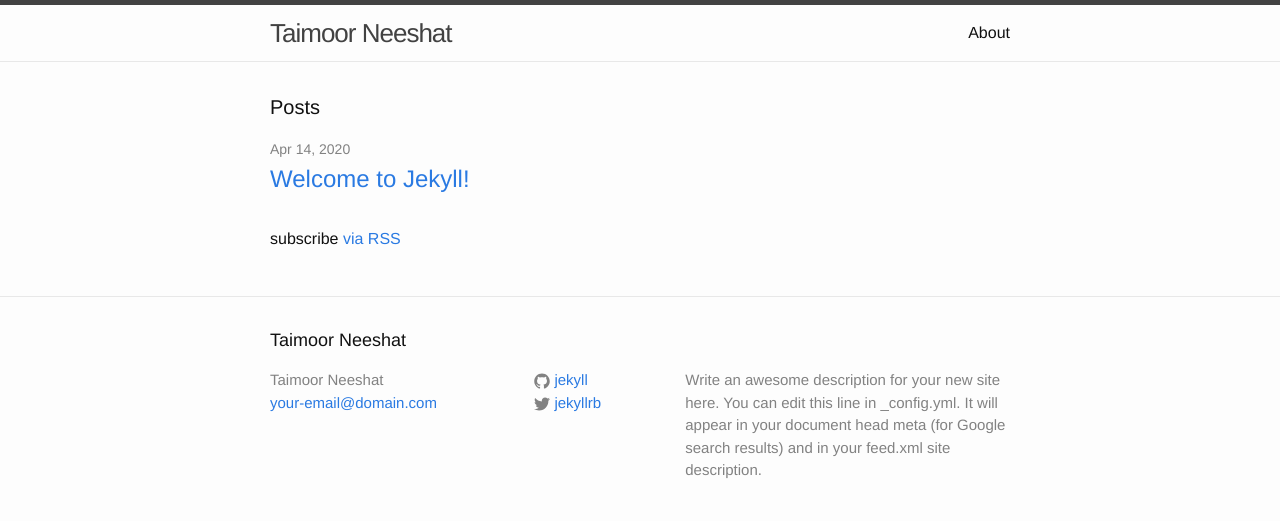
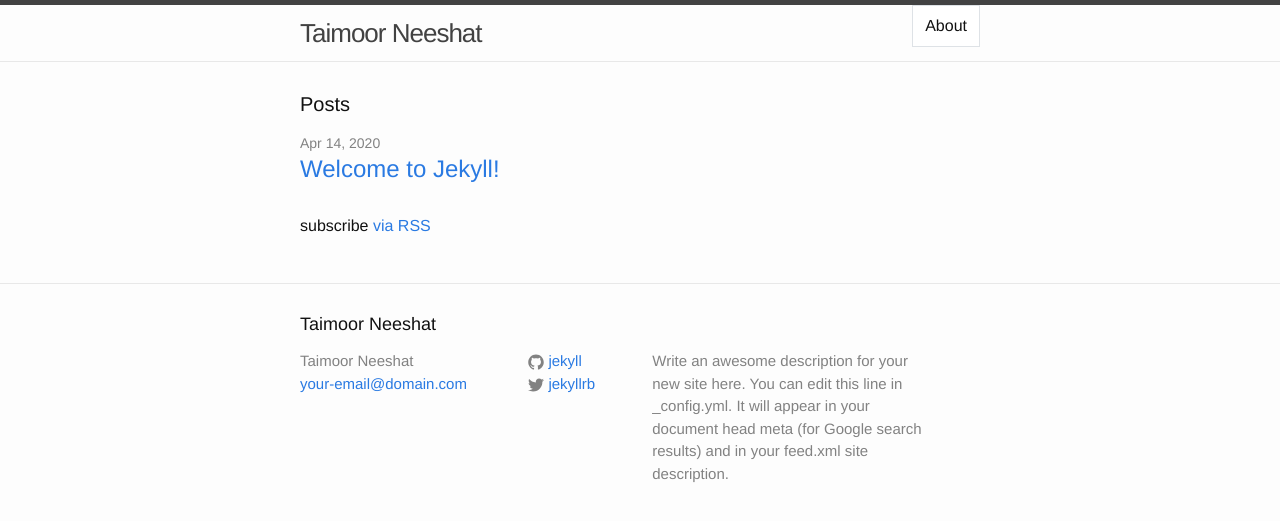
Before and after one commit to taimoorneeshat/taimoorneeshat.github.io, a Jekyll site: the page built from index.html, in a window 1280 px wide. Shown: the top 521 px of the page. Built offline with Jekyll 4.4.1, drawn with Linux system fonts in a browser that asks for light colours.

Commit message:
Bootstrap added

```diff
--- a/_includes/head.html
+++ b/_includes/head.html
@@ -1,12 +1,18 @@
 <head>
   <meta charset="utf-8">
   <meta http-equiv="X-UA-Compatible" content="IE=edge">
-  <meta name="viewport" content="width=device-width, initial-scale=1">
+  <meta name="viewport" content="width=device-width, initial-scale=1, shrink-to-fit=no">
 
   <title>{% if page.title %}{{ page.title | escape }}{% else %}{{ site.title | escape }}{% endif %}</title>
   <meta name="description" content="{% if page.excerpt %}{{ page.excerpt | strip_html | strip_newlines | truncate: 160 }}{% else %}{{ site.description }}{% endif %}">
 
+  <link rel="stylesheet" href="https://stackpath.bootstrapcdn.com/bootstrap/4.4.1/css/bootstrap.min.css" integrity="sha384-Vkoo8x4CGsO3+Hhxv8T/Q5PaXtkKtu6ug5TOeNV6gBiFeWPGFN9MuhOf23Q9Ifjh" crossorigin="anonymous">
+
   <link rel="stylesheet" href="{{ "/css/main.css" | prepend: site.baseurl }}">
   <link rel="canonical" href="{{ page.url | replace:'index.html','' | prepend: site.baseurl | prepend: site.url }}">
   <link rel="alternate" type="application/rss+xml" title="{{ site.title }}" href="{{ "/feed.xml" | prepend: site.baseurl | prepend: site.url }}">
+
+  <script src="https://code.jquery.com/jquery-3.4.1.slim.min.js" integrity="sha384-J6qa4849blE2+poT4WnyKhv5vZF5SrPo0iEjwBvKU7imGFAV0wwj1yYfoRSJoZ+n" crossorigin="anonymous" defer></script>
+  <script src="https://cdn.jsdelivr.net/npm/popper.js@1.16.0/dist/umd/popper.min.js" integrity="sha384-Q6E9RHvbIyZFJoft+2mJbHaEWldlvI9IOYy5n3zV9zzTtmI3UksdQRVvoxMfooAo" crossorigin="anonymous" defer></script>
+  <script src="https://stackpath.bootstrapcdn.com/bootstrap/4.4.1/js/bootstrap.min.js" integrity="sha384-wfSDF2E50Y2D1uUdj0O3uMBJnjuUD4Ih7YwaYd1iqfktj0Uod8GCExl3Og8ifwB6" crossorigin="anonymous" defer></script>
 </head>
```
